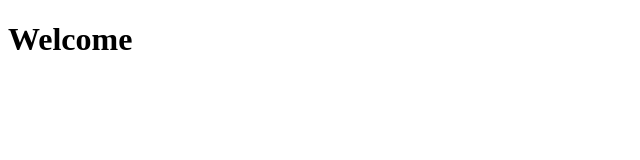
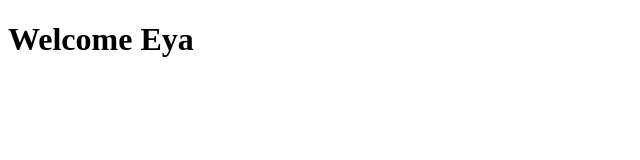
Before and after one commit to eya-jbeli/eya-jbeli.github.io, a plain HTML site: page index.html in a window 1280 px wide. Shown: the whole page, without its empty margins (0-640 px from the left). Drawn offline with Linux system fonts and the light colour scheme.

Commit message:
add text

```diff
--- a/index.html
+++ b/index.html
@@ -7,7 +7,7 @@
     <title>Eya JBELI</title>
 </head>
 <body>
-    <h1>Welcome</h1>
+    <h1>Welcome Eya </h1>
 
 </body>
 </html>
```
